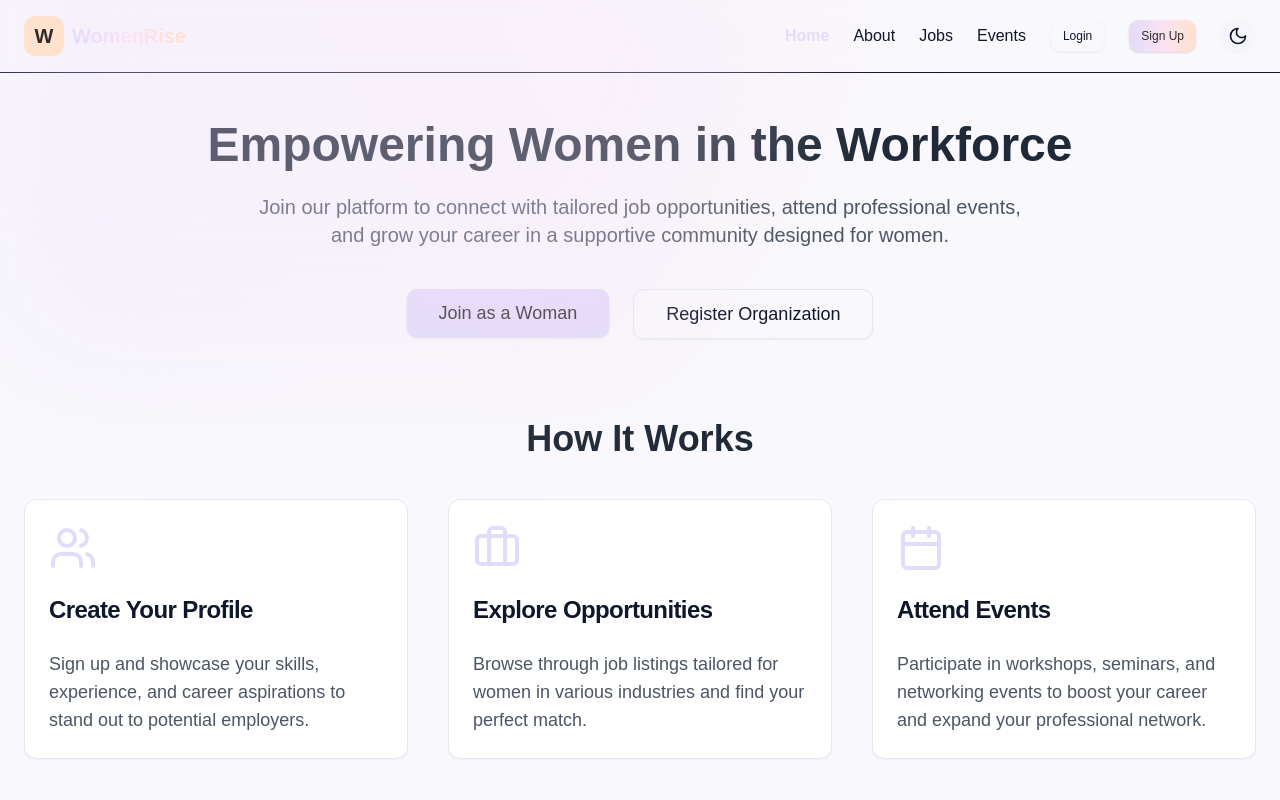
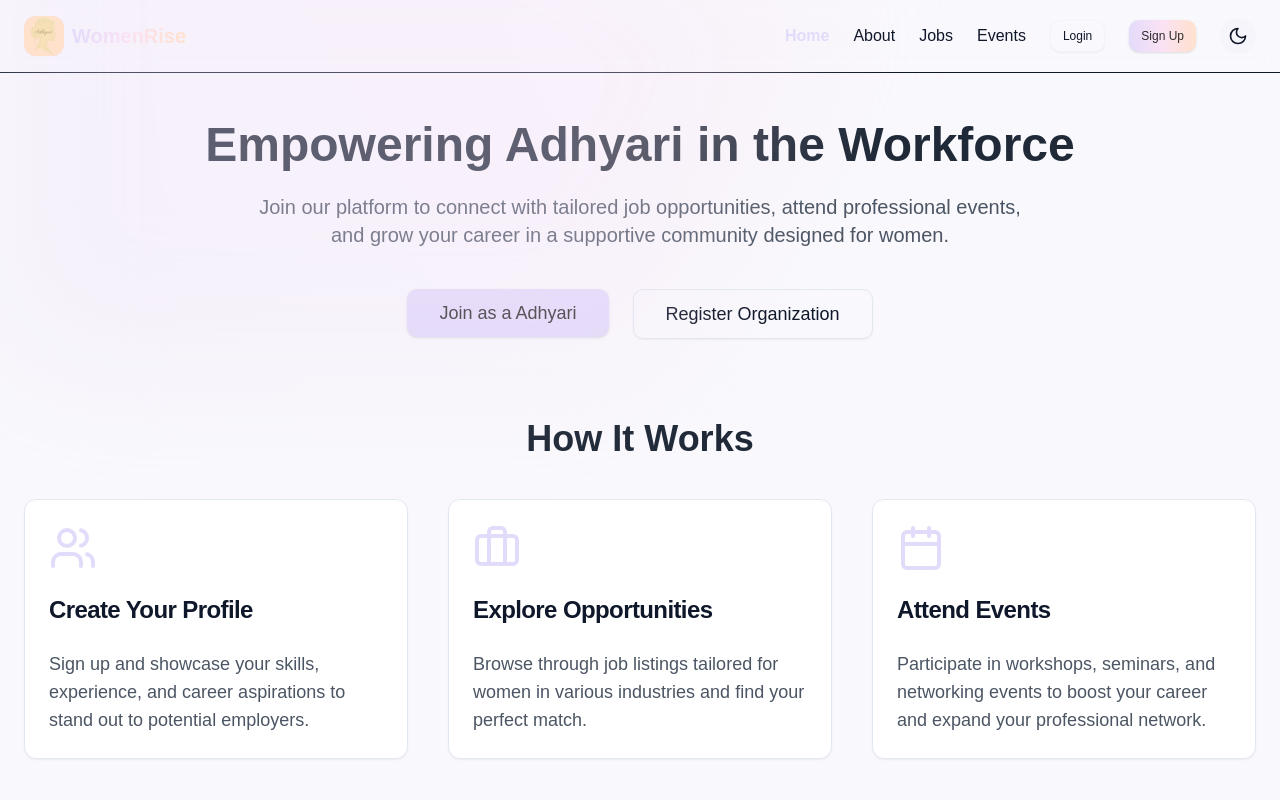
Before and after one commit to Bhavika-Giyanani/WP-frontend, a Next.js app: page / in a window 1280 px wide. Shown: the top 800 px of the page. Built offline with nearby package versions, Linux system fonts and the light colour scheme; a web font is replaced by a local one.

Commit message:
update logo and replace women with Adhyari in home page

```diff
--- a/app/components/Logo.tsx
+++ b/app/components/Logo.tsx
@@ -1,4 +1,5 @@
 import Link from "next/link"
+import Image from "next/image"
 
 export function Logo() {
   return (
@@ -7,7 +8,13 @@ export function Logo() {
         <div className="absolute inset-0 bg-primary rounded-lg transform group-hover:rotate-6 transition-transform"></div>
         <div className="absolute inset-0 bg-secondary rounded-lg transform group-hover:-rotate-6 transition-transform opacity-70"></div>
         <div className="absolute inset-0 bg-accent rounded-lg transform transition-transform"></div>
-        <span className="relative font-bold text-xl text-primary-foreground">W</span>
+        <Image
+          src="/Adhyari.png"
+          alt="Adhyari Logo"
+          layout="fill"
+          objectFit="cover"
+          className="relative"
+        />
       </div>
       <span className="text-xl font-bold bg-gradient-to-r from-primary via-secondary to-accent bg-clip-text text-transparent">
         WomenRise
--- a/app/login/page.tsx
+++ b/app/login/page.tsx
@@ -45,11 +45,13 @@ export default function LoginPage() {
           <form onSubmit={handleSubmit} className="space-y-4">
             <div className="space-y-2">
               <Label htmlFor="email">Email</Label>
-              <Input id="email" type="email" required />
+              <Input id="email" type="email" //required
+              />
             </div>
             <div className="space-y-2">
               <Label htmlFor="password">Password</Label>
-              <Input id="password" type="password" required />
+              <Input id="password" type="password" //required
+               />
             </div>
             <Button type="submit" className="w-full">
               Login
--- a/app/page.tsx
+++ b/app/page.tsx
@@ -15,7 +15,7 @@ export default function Home() {
     <div className="container mx-auto px-6 py-12">
       <section className="text-center mb-20">
         <h1 className="text-5xl font-bold text-gray-800 dark:text-white mb-6">
-          Empowering Women in the Workforce
+          Empowering Adhyari in the Workforce
         </h1>
         <p className="text-xl text-gray-600 dark:text-gray-300 mb-10 max-w-3xl mx-auto">
           Join our platform to connect with tailored job opportunities, attend
@@ -25,7 +25,7 @@ export default function Home() {
         <div className="flex justify-center space-x-6">
           <Link href="/women/dashboard" passHref>
             <Button asChild size="lg" className="text-lg px-8 py-6">
-              <span>Join as a Woman</span>
+              <span>Join as a Adhyari</span>
             </Button>
           </Link>
           <Link href="/organization/dashboard" passHref>
```
Also changed, not shown: public/Adhyari.png (added).
